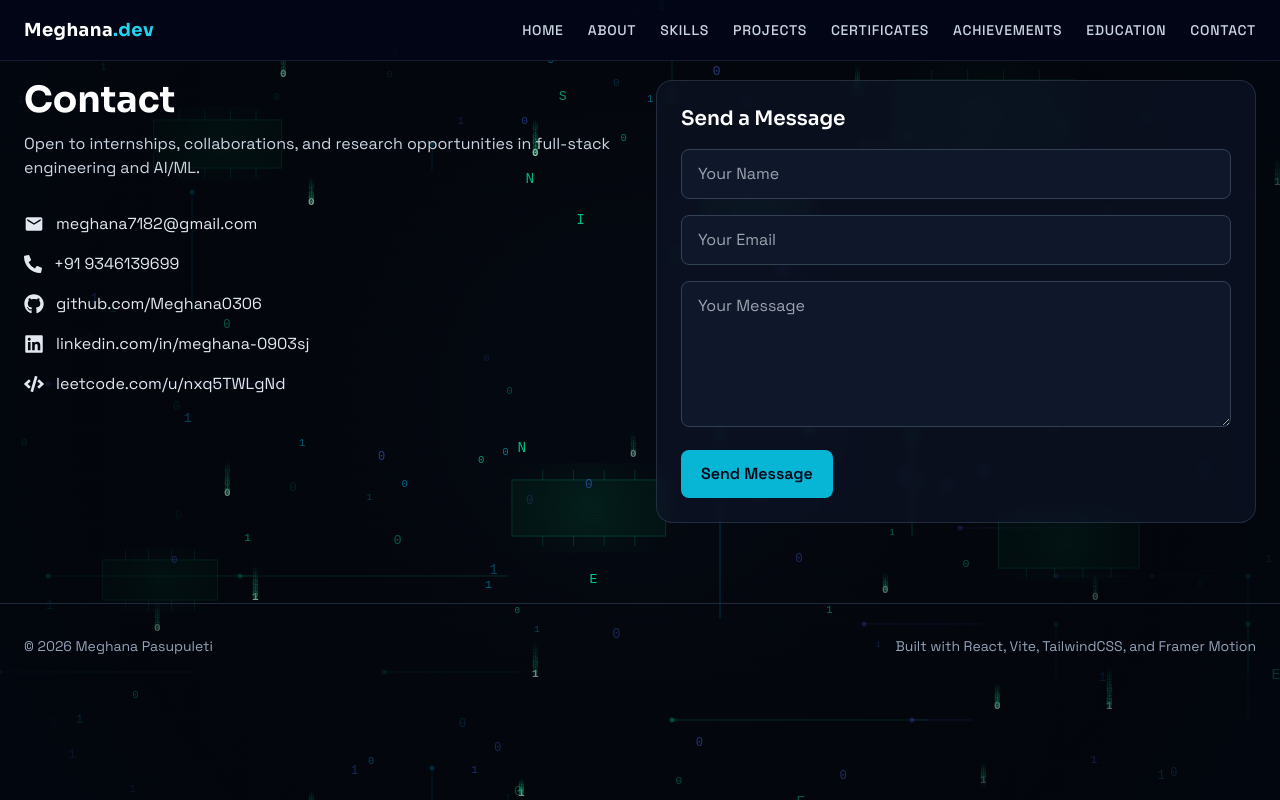
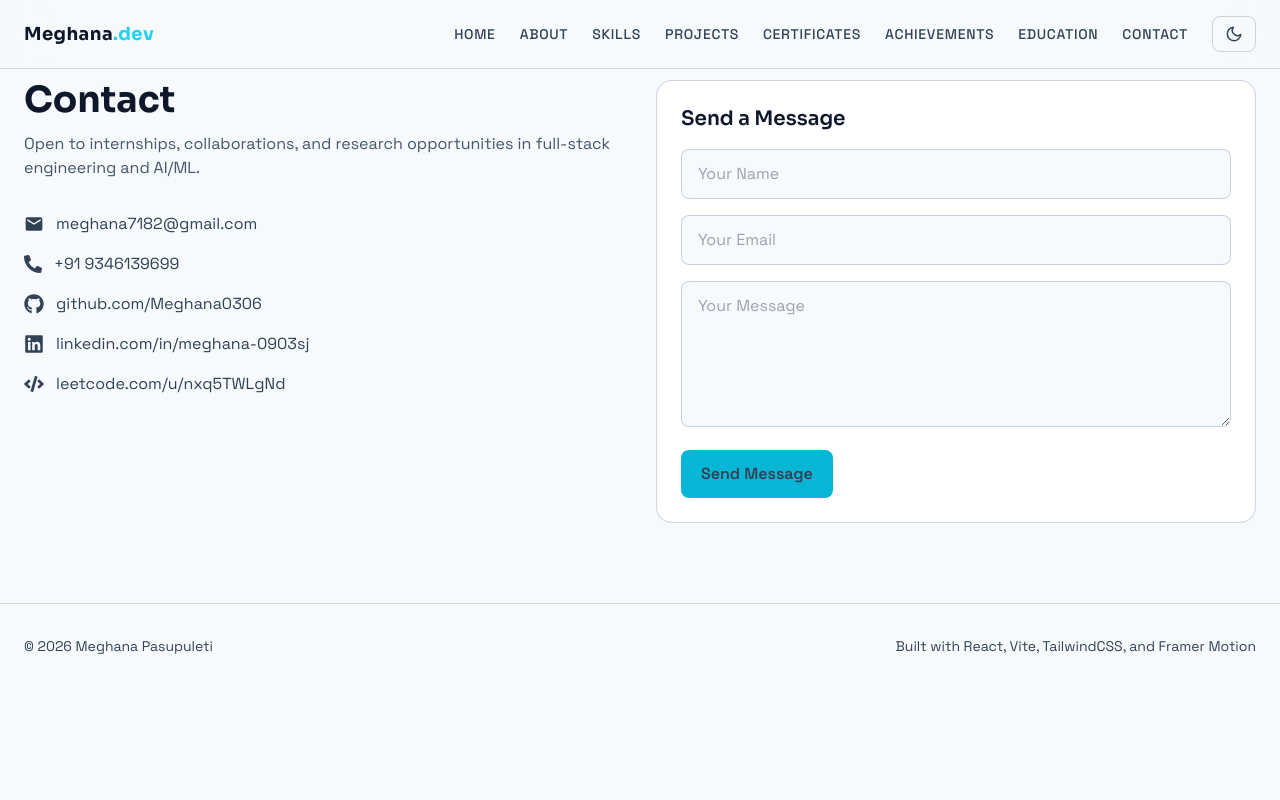
Before and after one commit to Meghana0306/portfolio, a React (Vite) app: page /contact in a window 1280 px wide. Built offline with nearby package versions, Linux system fonts and the light colour scheme.

Commit message:
Add persistent dark/light theme toggle and improve light mode contrast

```diff
--- a/src/App.jsx
+++ b/src/App.jsx
@@ -1,3 +1,4 @@
+import { useEffect, useState } from "react";
 import { BrowserRouter, Routes, Route } from "react-router-dom";
 import Navbar from "./components/Navbar";
 import Hero from "./components/Hero";
@@ -25,6 +26,21 @@ const Home = () => (
 );
 
 function App() {
+  const [theme, setTheme] = useState(() => {
+    const saved = localStorage.getItem("theme");
+    if (saved === "light" || saved === "dark") return saved;
+    return window.matchMedia("(prefers-color-scheme: dark)").matches ? "dark" : "light";
+  });
+
+  useEffect(() => {
+    document.documentElement.setAttribute("data-theme", theme);
+    localStorage.setItem("theme", theme);
+  }, [theme]);
+
+  const toggleTheme = () => {
+    setTheme((prev) => (prev === "dark" ? "light" : "dark"));
+  };
+
   return (
     <BrowserRouter>
       <div style={{ position: "relative", minHeight: "100vh", overflow: "hidden" }}>
@@ -32,7 +48,7 @@ function App() {
           <ChipBackground />
         </div>
         <div style={{ position: "relative", zIndex: 1 }} className="text-slate-100">
-          <Navbar />
+          <Navbar theme={theme} onToggleTheme={toggleTheme} />
           <main>
             <Routes>
               <Route path="/" element={<Home />} />
--- a/src/components/Navbar.jsx
+++ b/src/components/Navbar.jsx
@@ -1,11 +1,11 @@
 import { useState } from "react";
 import { motion } from "framer-motion";
 import { Link } from "react-scroll";
-import { FiMenu, FiX } from "react-icons/fi";
+import { FiMenu, FiMoon, FiSun, FiX } from "react-icons/fi";
 
 const navLinks = ["home", "about", "skills", "projects", "certificates", "achievements", "education", "contact"];
 
-const Navbar = () => {
+const Navbar = ({ theme, onToggleTheme }) => {
   const [isOpen, setIsOpen] = useState(false);
 
   return (
@@ -33,16 +33,36 @@ const Navbar = () => {
               {item}
             </Link>
           ))}
+          <button
+            type="button"
+            onClick={onToggleTheme}
+            className="rounded-lg border border-slate-600 px-3 py-2 text-lg text-slate-200 transition hover:border-brand-400 hover:text-brand-400"
+            aria-label={theme === "dark" ? "Switch to light mode" : "Switch to dark mode"}
+            title={theme === "dark" ? "Switch to light mode" : "Switch to dark mode"}
+          >
+            {theme === "dark" ? <FiSun /> : <FiMoon />}
+          </button>
         </div>
 
+        <div className="flex items-center gap-3 md:hidden">
           <button
             type="button"
-          className="text-2xl text-slate-200 md:hidden"
+            onClick={onToggleTheme}
+            className="rounded-lg border border-slate-600 p-2 text-lg text-slate-200 transition hover:border-brand-400 hover:text-brand-400"
+            aria-label={theme === "dark" ? "Switch to light mode" : "Switch to dark mode"}
+            title={theme === "dark" ? "Switch to light mode" : "Switch to dark mode"}
+          >
+            {theme === "dark" ? <FiSun /> : <FiMoon />}
+          </button>
+          <button
+            type="button"
+            className="text-2xl text-slate-200"
             onClick={() => setIsOpen((prev) => !prev)}
             aria-label="Toggle menu"
           >
             {isOpen ? <FiX /> : <FiMenu />}
           </button>
+        </div>
       </nav>
 
       {isOpen && (
--- a/src/index.css
+++ b/src/index.css
@@ -6,6 +6,10 @@
 
 :root {
   color-scheme: dark;
+}
+
+:root[data-theme="light"] {
+  color-scheme: light;
 }
 
 html,
@@ -19,6 +23,10 @@ body,
 body {
   position: relative;
   overflow-x: hidden;
+}
+
+:root[data-theme="light"] body {
+  background: #ffffff;
 }
 
 * {
@@ -55,3 +63,56 @@ body {
   display: block;
   z-index: 0;
 }
+
+:root[data-theme="light"] .chip-bg-wrap {
+  opacity: 0;
+}
+
+:root[data-theme="light"] [class*="bg-slate-9"] {
+  background-color: rgba(246, 250, 252, 0.84) !important;
+}
+
+:root[data-theme="light"] [class*="bg-slate-8"] {
+  background-color: rgba(240, 245, 248, 0.9) !important;
+}
+
+:root[data-theme="light"] [class*="border-slate-"] {
+  border-color: rgba(148, 163, 184, 0.45) !important;
+}
+
+:root[data-theme="light"] [class*="text-white"] {
+  color: #0f172a !important;
+}
+
+:root[data-theme="light"] [class*="text-slate-"] {
+  color: #334155 !important;
+}
+
+:root[data-theme="light"] .section-title {
+  color: #0f172a;
+}
+
+:root[data-theme="light"] .section-subtitle {
+  color: #475569;
+}
+
+:root[data-theme="light"] .card {
+  background-color: rgba(255, 255, 255, 0.92);
+  border-color: rgba(148, 163, 184, 0.45);
+}
+
+:root[data-theme="light"] .text-slate-50,
+:root[data-theme="light"] .text-slate-100,
+:root[data-theme="light"] .text-slate-200,
+:root[data-theme="light"] .text-slate-300,
+:root[data-theme="light"] .text-slate-400 {
+  color: #334155 !important;
+}
+
+:root[data-theme="light"] .text-brand-200 {
+  color: #0e7490 !important;
+}
+
+:root[data-theme="light"] .text-brand-300 {
+  color: #0891b2 !important;
+}
```
Lines whose indentation alone changed are shown as unchanged.
